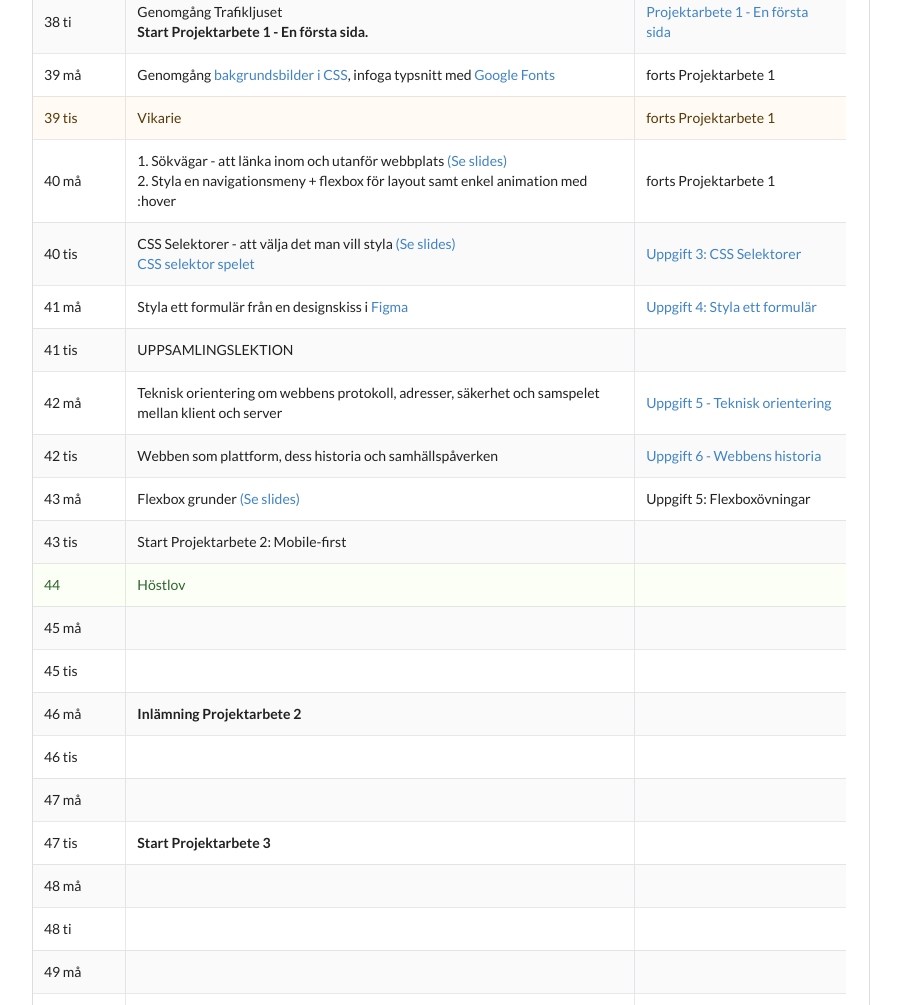
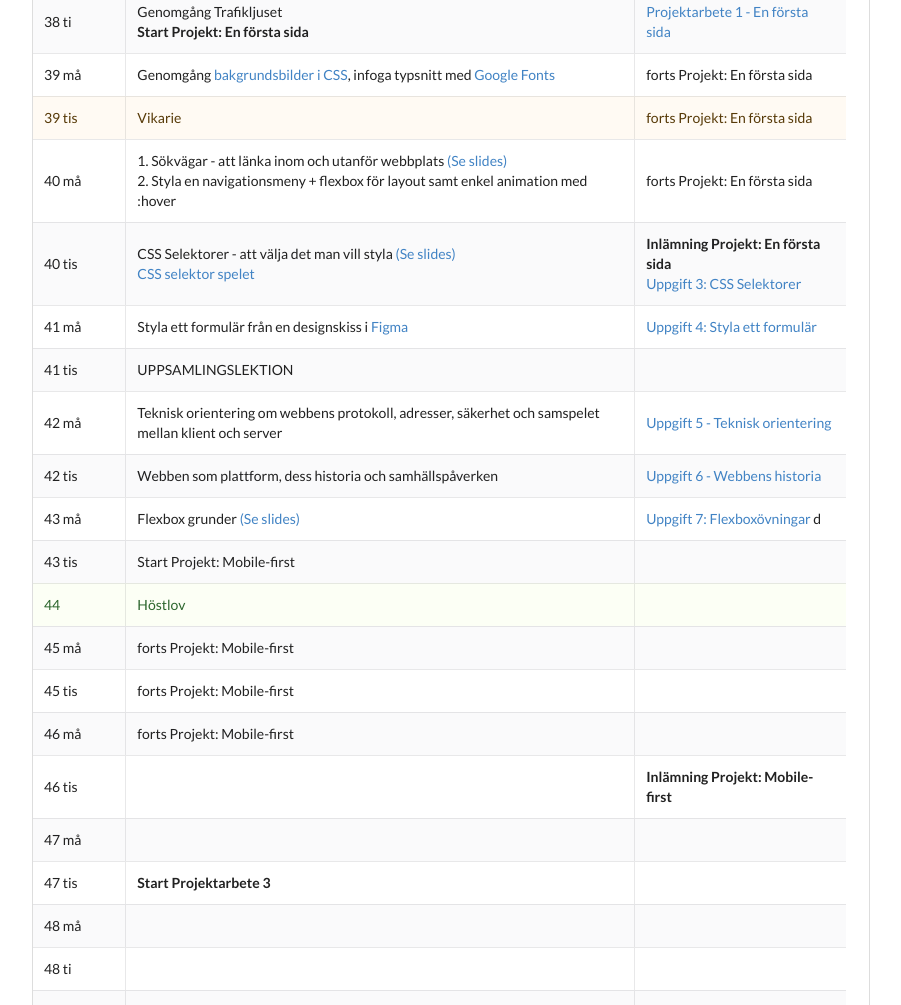
Before and after one commit to mediagymnasiet-webbutveckling/kurssidan, a plain HTML site: page sites/webb1/info/planering.html in a window 1280 px wide. Shown: the part 902-1907 px from the top of the page, without its empty margins (189-1090 px from the left). Drawn offline with nearby package versions, Linux system fonts and the light colour scheme.

Commit message:
added webb1 plan

```diff
--- a/sites/webb1/info/planering.html
+++ b/sites/webb1/info/planering.html
@@ -340,7 +340,7 @@
                     <td>38 ti</td>
                     <td>
                       Genomgång Trafikljuset </br>
-                    <strong>Start Projektarbete 1 - En första sida. </strong>  </br>
+                    <strong>Start Projekt: En första sida </strong>  </br>
                     </td>
                     <td>
                      <a href="https://drive.google.com/open?id=1n_ScWznvbccjRiP9E9s15fOOXa4RDQYfWslMUWE6kh8" target="_blank"> Projektarbete 1 - En första sida</a>
@@ -350,19 +350,19 @@
                 <tr>
                   <td>39 må</td>
                   <td> Genomgång <a href="https://www.w3schools.com/cssref/css3_pr_background.asp">bakgrundsbilder i CSS</a>, infoga typsnitt med <a href="https://fonts.google.com/" target="_blank">Google Fonts </a></td>
-                  <td>forts Projektarbete 1</td>
+                  <td>forts Projekt: En första sida </td>
                 </tr>
                 <tr class="warning">
                   <td>39 tis</td>
                   <td>Vikarie</td>
-                  <td>forts Projektarbete 1</td>
+                  <td>forts Projekt: En första sida</td>
                 </tr>
                 <tr>
                   <td>40 må</td>
                   <td>1. Sökvägar - att länka inom och utanför webbplats <a href="https://slides.com/sandralarsson-1/sokvagar/live">(Se slides)  </a> </br>
                     2. Styla en navigationsmeny + flexbox för layout samt enkel animation med :hover
                   </td>
-                  <td> forts Projektarbete 1
+                  <td> forts Projekt: En första sida
                   </td>
 
                 </tr>
@@ -371,7 +371,7 @@
                   <td>40 tis</td>
                   <td>CSS Selektorer - att välja det man vill styla <a href="https://slides.com/sandralarsson-1/css-24/live" target="_blank">(Se slides)</a></br>
                   <a href="https://sandralmg.github.io/css-selector-game/">CSS selektor spelet</a></td>
-                  <td><a href="https://github.com/mediagymnasiet-webbutveckling/css-basics----selectors">Uppgift 3: CSS Selektorer</a></td>
+                  <td><strong>Inlämning Projekt: En första sida</strong><br><a href="https://github.com/mediagymnasiet-webbutveckling/css-basics----selectors">Uppgift 3: CSS Selektorer</a></td>
                 </tr>
                 <tr>
                   <td>41 må</td>
@@ -396,11 +396,12 @@
                 <tr>
                   <td>43 må</td>
                   <td>Flexbox grunder <a href="https://slides.com/sandralarsson-1/css-flexbox/" target="_blank">(Se slides)</a></td>
-                  <td>Uppgift 5: Flexboxövningar</td>
+                  <td> <a href="https://github.com/mediagymnasiet-webbutveckling/flexbox-excercises"> Uppgift 7: Flexboxövningar</a> d
+                   </td>
                 </tr>
                 <tr>
                   <td>43 tis</td>
-                  <td>Start Projektarbete 2: Mobile-first</td>
+                  <td>Start Projekt: Mobile-first</td>
                   <td></td>
 
                 </tr>
@@ -411,26 +412,26 @@
                 </tr>
                 <tr>
                   <td>45 må</td>
-                  <td></td>
+                  <td>forts Projekt: Mobile-first</td>
                   <td> </td>
 
                 </tr>
                 <tr>
                   <td>45 tis</td>
-                  <td></td>
+                  <td>forts Projekt: Mobile-first</td>
                   <td></a></td>
 
                 </tr>
                 <tr>
                   <td>46 må</td>
-                  <td><strong>Inlämning Projektarbete 2</strong></td>
+                  <td>forts Projekt: Mobile-first</td>
                   <td></td>
                 </tr>
 
                 <tr>
                   <td>46 tis</td>
                   <td></td>
-                  <td></td>
+                  <td><strong>Inlämning Projekt: Mobile-first</strong></td>
                 </tr>
                 <tr>
                   <td>47 må</td>
```
